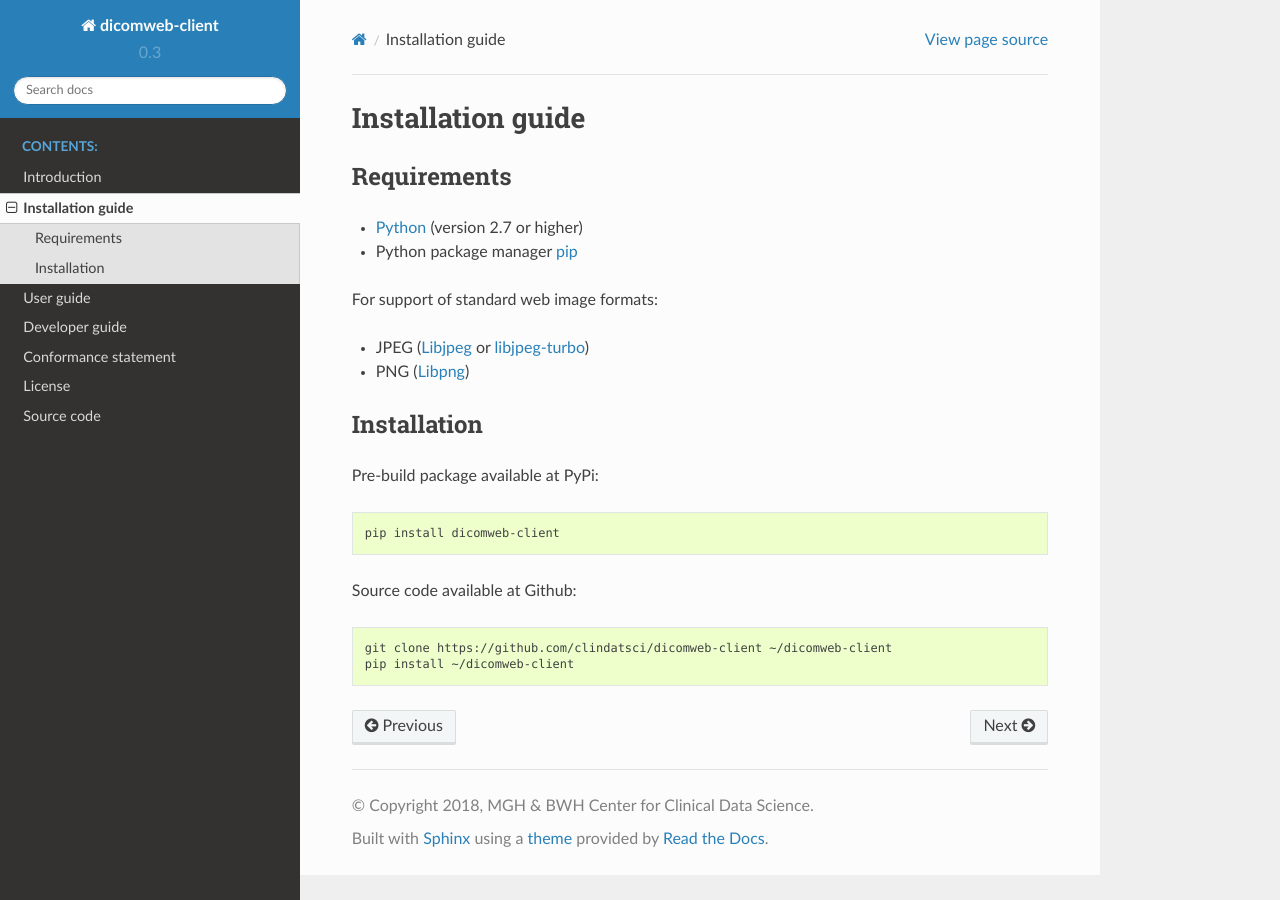
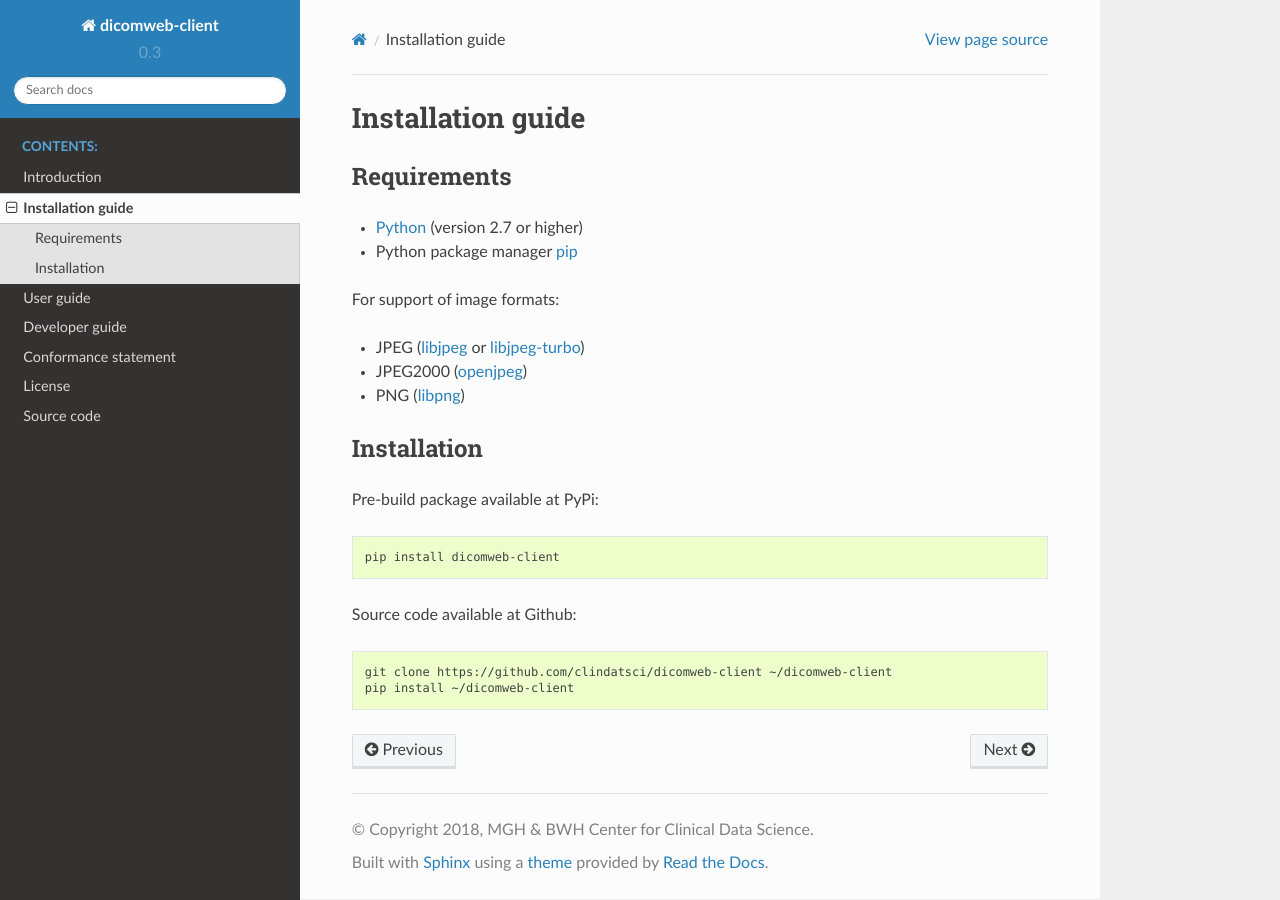
Before and after one commit to ImagingDataCommons/dicomweb-client, a Sphinx documentation site: the page built from docs/installation.rst, in a window 1280 px wide. Built offline with Sphinx 7.4.7 and the Read the Docs theme 2.0.0, drawn with Linux system fonts in a browser that asks for light colours.

Commit message:
Add openjpeg requirement to installation guide

```diff
--- a/docs/installation.rst
+++ b/docs/installation.rst
@@ -11,10 +11,11 @@
 * `Python <https://www.python.org/>`_ (version 2.7 or higher)
 * Python package manager `pip <https://pip.pypa.io/en/stable/>`_
 
-For support of standard web image formats:
+For support of image formats:
 
-* JPEG (`Libjpeg <http://ijg.org/>`_ or `libjpeg-turbo <https://www.libjpeg-turbo.org/>`_)
-* PNG (`Libpng <http://libpng.org/pub/png/libpng.html>`_)
+* JPEG (`libjpeg <http://ijg.org/>`_ or `libjpeg-turbo <https://www.libjpeg-turbo.org/>`_)
+* JPEG2000 (`openjpeg <http://www.openjpeg.org/>`_)
+* PNG (`libpng <http://libpng.org/pub/png/libpng.html>`_)
 
 .. _installation:
 
```
